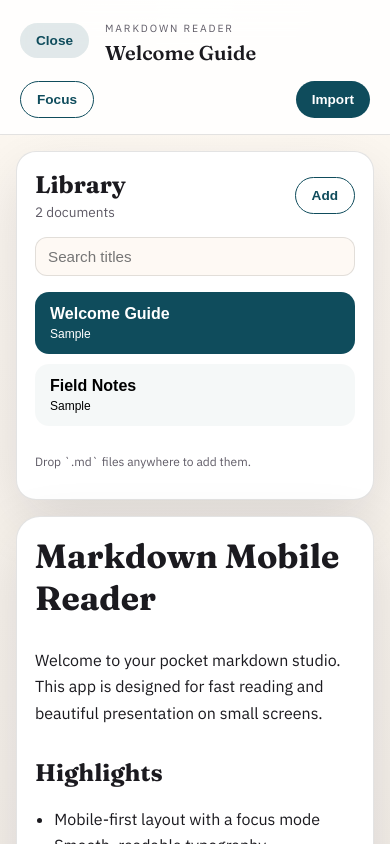
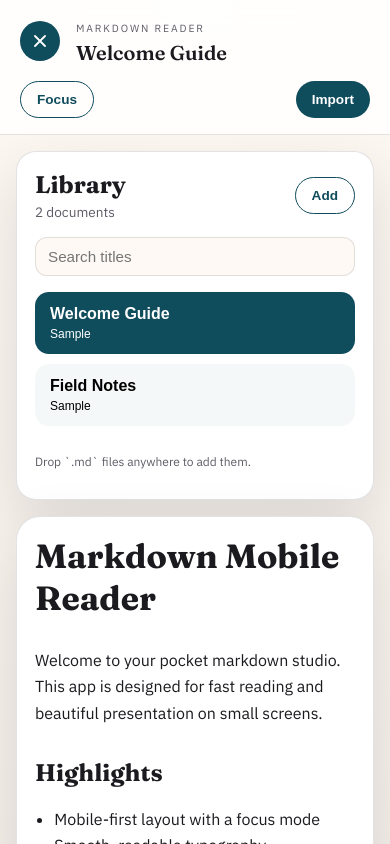
Before and after one commit to karenaclawd/md-mobile-webapp, a React (Vite) app: page / in a window 390 px wide. Shown: the top 844 px of the page. Built offline with nearby package versions, Linux system fonts and the light colour scheme.

Commit message:
Feat: Implement hamburger menu for library toggle

```diff
--- a/src/components/Header.tsx
+++ b/src/components/Header.tsx
@@ -20,8 +20,20 @@ export default function Header({
   return (
     <header className="app-header">
       <div className="header-left">
-        <button className="icon-button" onClick={onToggleLibrary} aria-label="Toggle library">
-          {isLibraryOpen ? "Close" : "Library"}
+        <button
+          className={`icon-button menu-toggle${isLibraryOpen ? " is-open" : ""}`}
+          onClick={onToggleLibrary}
+          aria-label={isLibraryOpen ? "Close library" : "Open library"}
+          aria-pressed={isLibraryOpen}
+          type="button"
+        >
+          <svg viewBox="0 0 24 24" aria-hidden="true" focusable="false">
+            {isLibraryOpen ? (
+              <path d="M6 6l12 12M18 6l-12 12" />
+            ) : (
+              <path d="M4 7h16M4 12h16M4 17h16" />
+            )}
+          </svg>
         </button>
         <div className="header-title">
           <span className="eyebrow">Markdown Reader</span>
--- a/src/styles/global.css
+++ b/src/styles/global.css
@@ -320,8 +320,29 @@ body {
 }
 
 .icon-button {
+  display: inline-flex;
+  align-items: center;
+  justify-content: center;
   background: var(--primary-soft);
   color: var(--primary);
+  width: 40px;
+  height: 40px;
+  padding: 0;
+}
+
+.icon-button svg {
+  width: 20px;
+  height: 20px;
+  stroke: currentColor;
+  stroke-width: 2.2;
+  fill: none;
+  stroke-linecap: round;
+  stroke-linejoin: round;
+}
+
+.icon-button.is-open {
+  background: var(--primary);
+  color: #fff;
 }
 
 .primary-button {
```
